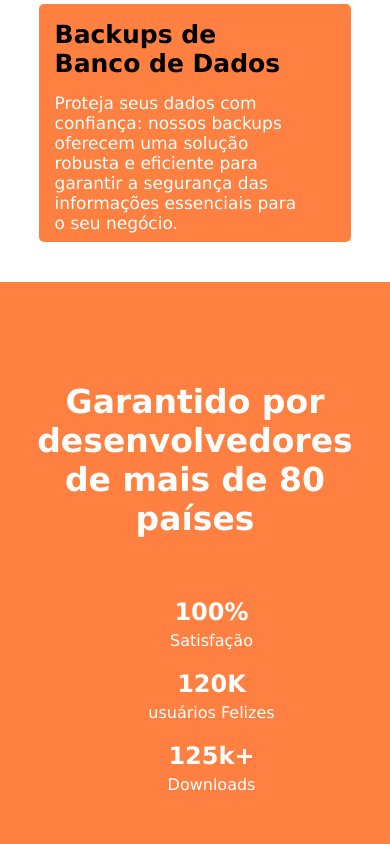
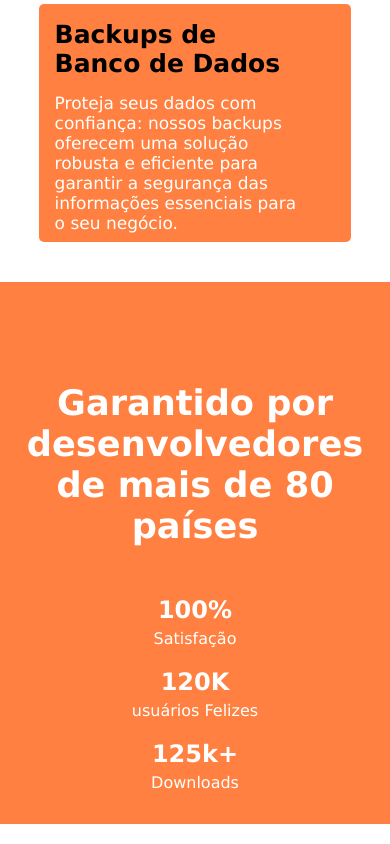
Before and after one commit to Alekerson/projetoResposinsivo1, a plain HTML site: page index.html in a window 390 px wide. Shown: the part 2197-3041 px from the top of the page. Drawn offline with Linux system fonts and the light colour scheme.

Commit message:
2° manunteção

```diff
--- a/css/style.css
+++ b/css/style.css
@@ -322,21 +322,19 @@ width: 100%;}
     }
 
     footer .titulo{
-        width: 90%;}
+        width: 100%;
+        text-align: center;}
 
     footer .titulo h1{
-        font-size: 33px;
+        font-size: 160%;
     }
 
     footer div{
+        align-items: center;
         flex-direction: column;
-        width: 30%;
-        height: 50%;
-        margin-bottom: 40px;
-    }
-
-    footer div section{
-        margin: 10px auto 10px auto ;
+        width: 100%;
+        margin-bottom: 8%;
+        gap: 20px;
     }
 
 }
```
